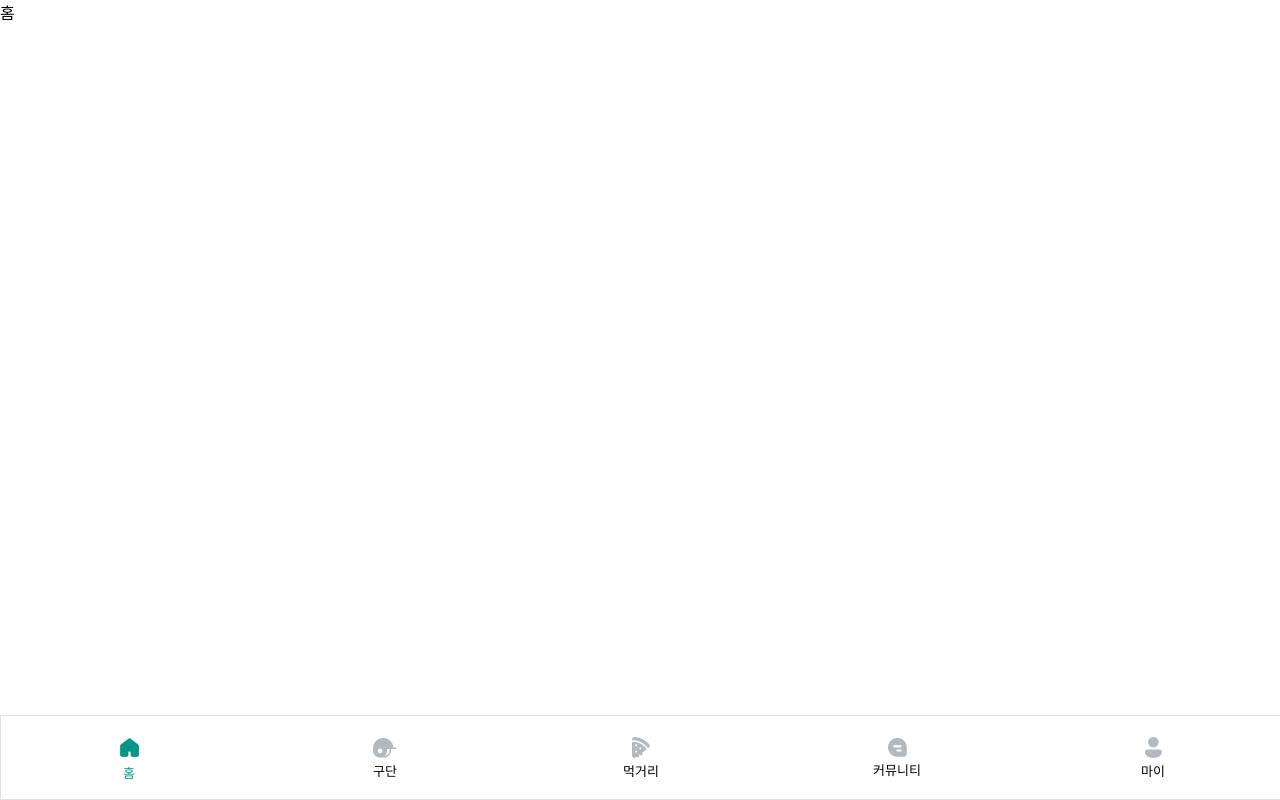
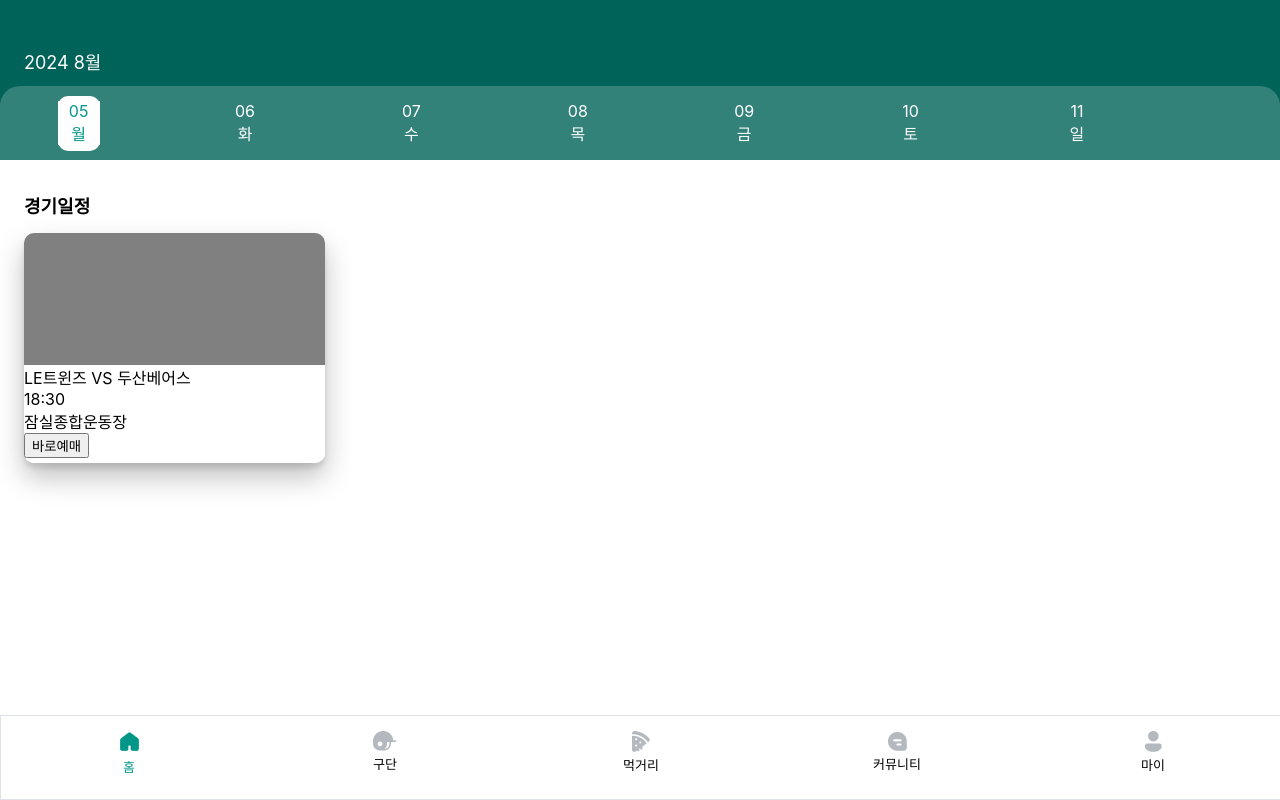
Before and after one commit to soom4478/homelearn_frontend, a React (Create React App) app: page / in a window 1280 px wide. Built offline with nearby package versions, Linux system fonts and the light colour scheme.

Commit message:
feat : home 추가

```diff
--- a/src/App.js
+++ b/src/App.js
@@ -1,7 +1,8 @@
 import React from "react";
 import { BrowserRouter as Router, Routes, Route, Navigate } from "react-router-dom";
 import "./App.css";
-import Rule from "./Rule/rule";
+import Home from "./Home/home";
+// import Rule from "./Rule/rule";
 import FoodMain from "./Food/foodMain";
 import FoodDetail from "./Food/foodDetail";
 import BottomNav from "./Nav/bottomNav";
@@ -14,7 +15,7 @@ function App() {
         <div>
           <BottomNav />
           <Routes>
-            <Route path="/" element={<div>홈</div>} />
+            <Route path="/" element={<Home />} />
             <Route path="/team" element={<div>구단 페이지</div>} />
             <Route path="/food" element={<FoodMain />} />
             <Route path="/food/:storeId" element={<FoodDetail />} />
--- a/src/Food/foodMain.css
+++ b/src/Food/foodMain.css
@@ -118,13 +118,13 @@ nav {
 }
 
 #beer1 {
-    margin-bottom: 4px;
     width: 100%;
     font-size: 14px;
+    margin: 0;
 }
 
 #beer2 {
-    margin-top: 4px;
+    margin-top: 8px;
     font-size: 18px;
     margin-bottom: 0;
 }
@@ -215,6 +215,7 @@ nav {
     color: #767676;
     width: auto;
     display: inline-block;
+    margin: 0;
 }
 
 #populer_menu, #today_order {
--- /dev/null
+++ b/src/Home/home.css
@@ -0,0 +1,109 @@
+.container3 {
+    width: auto;
+    height: 160px;
+    background-color: #006359;
+    display: flex;
+    flex-direction: column;
+    justify-content: flex-end; /* 아래쪽으로 정렬 */
+    position: relative; /* 추가 */
+}
+
+.container4 {
+    position: relative; /* 추가 */
+    border-top-left-radius: 20px;
+    border-top-right-radius: 20px;
+    height: 74px;
+    width: 100%;
+    display: block;
+    margin: 0;
+    align-content: center;
+    text-align: center;
+    z-index: 1;
+}
+
+.container4::before {
+    content: "";
+    position: absolute;
+    top: 0;
+    left: 0;
+    width: 100%;
+    height: 100%;
+    background-color: white;
+    opacity: 0.2; /* 배경에만 투명도 적용 */
+    border-top-left-radius: 20px;
+    border-top-right-radius: 20px;
+    z-index: -1; /* 배경이 텍스트 뒤에 위치하도록 설정 */
+}
+
+#today {
+    color: white;
+    font-size: 18px;
+    width: 50%;
+    margin: 0 0 12px 24px;
+}
+
+.dayCon1 {
+    width: 13%;
+    height: 55px;
+    display: inline-block;
+    z-index: 2;
+    position: relative; /* 추가 */
+}
+
+.dayCon2 {
+    width: 42px;
+    height: 55px;
+    border-radius: 10px;
+    align-content: center;
+}
+
+.selected {
+    color: #009788;
+    background-color: white;
+}
+
+#day, #day2 {
+    color: white;
+    margin: 0;
+    width: auto;
+}
+
+#day.selected, #day2.selected {
+    color: #009788;
+}
+
+#scheduleText {
+    margin: 32px 0 15px 24px;
+    font-size: 18px;
+    font-weight: bold;
+}
+
+.scheduleCon {
+    width: 301px;
+    height: 230px;
+    margin-left: 24px;
+    border-radius: 10px;
+    box-shadow: 0 14px 28px rgba(0, 0, 0, 0.25), 0 5px 5px rgba(0, 0, 0, 0.1);
+}
+
+.scheduleCon1 {
+    width: 100%;
+    height: 132px;
+    background-color: grey;
+    border-top-left-radius: 10px;
+    border-top-right-radius: 10px;
+}
+
+.scheduleCon2 {
+    width: 100%;
+    height: 98px;
+    background-color: white;
+    border-bottom-left-radius: 10px;
+    border-bottom-right-radius: 10px;
+    display: inline-block;
+}
+
+#title, #time, #ground {
+    margin: auto 0;
+    width: auto;
+}
--- /dev/null
+++ b/src/Home/home.js
@@ -0,0 +1,50 @@
+import React from "react";
+import "./home.css";
+
+const Home = () => {
+  const days = [
+    { day: "05", label: "월" },
+    { day: "06", label: "화" },
+    { day: "07", label: "수" },
+    { day: "08", label: "목" },
+    { day: "09", label: "금" },
+    { day: "10", label: "토" },
+    { day: "11", label: "일" },
+  ];
+
+  const selectedIndex = 0; // 인덱스 설정
+
+  return (
+    <div className="container">
+      <div className="container3">
+        <p id="today">2024 8월</p>
+        <div className="container4">
+          {days.map((item, index) => (
+            <div className="dayCon1" key={index}>
+              <div className={`dayCon2 ${selectedIndex === index ? "selected" : ""}`}>
+                <p id="day" className={selectedIndex === index ? "selected" : ""}>{item.day}</p>
+                <p id="day2" className={selectedIndex === index ? "selected" : ""}>{item.label}</p>
+              </div>
+            </div>
+          ))}
+        </div>
+      </div>
+      <div>
+        <p id="scheduleText">경기일정</p>
+        <div className="scheduleCon">
+          <div className="scheduleCon1"></div>
+          <div className="scheduleCon2">
+            <div className="scheduleImfo">
+              <p id="title">LE트윈즈 VS 두산베어스</p>
+              <p id="time">18:30</p>
+              <p id="ground">잠실종합운동장</p>
+              <button id="reservation">바로예매</button>
+            </div>
+          </div>
+        </div>
+      </div>
+    </div>
+  );
+};
+
+export default Home;
```
Also changed, not shown: src/Food/foodMain.js (line endings or trailing spaces).
